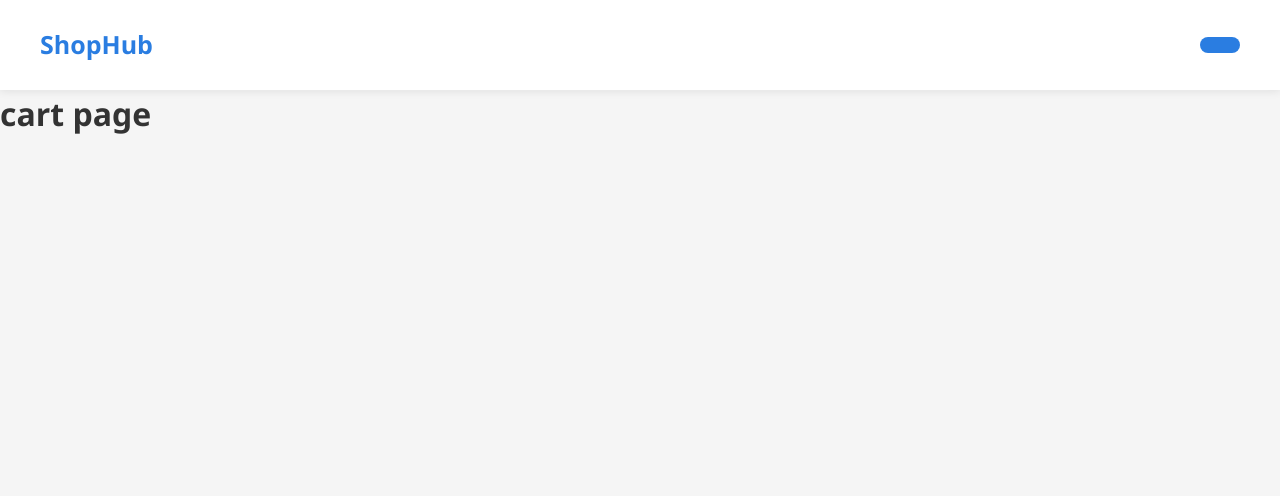
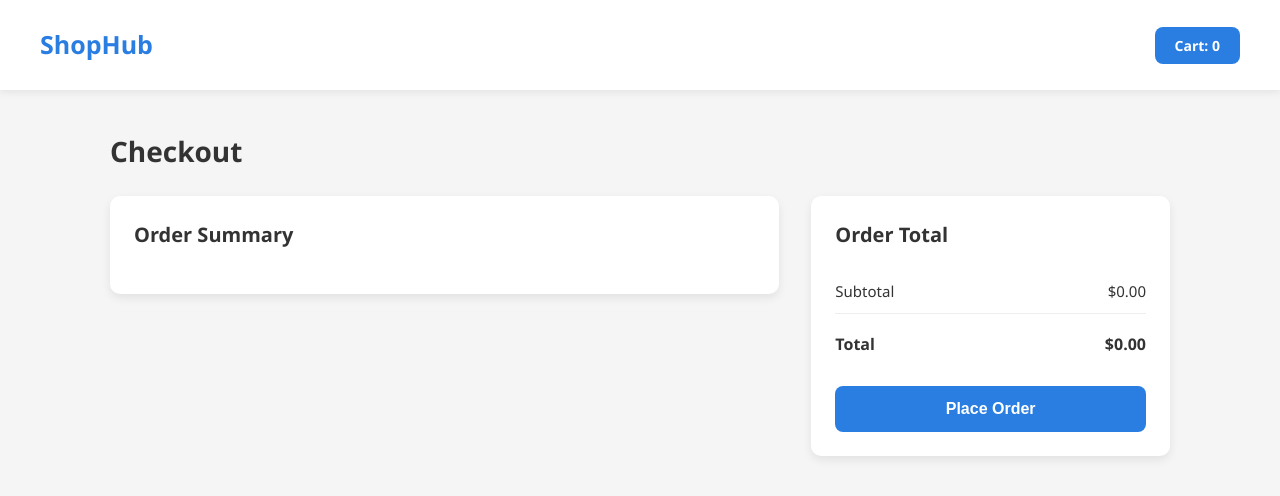
Before and after one commit to Jahazel/shophub, a React (Vite) app: page /cart in a window 1280 px wide. Shown: the top 496 px of the page. Built offline with nearby package versions, Linux system fonts and the light colour scheme.

Commit message:
Add CartPage with dynamic cart rendering

```diff
--- a/src/components/Navbar.jsx
+++ b/src/components/Navbar.jsx
@@ -1,12 +1,19 @@
 import { Link } from "react-router-dom";
+import { useContext } from "react";
+import { CartContext } from "../context/CartContext";
 
 export default function Navbar() {
+  const { cartItems } = useContext(CartContext);
+  const cartCount = cartItems.reduce((total, item) => total + item.quantity, 0);
+
   return (
     <nav>
       <Link to={`/`}>
         <h1 className="logo">ShopHub</h1>
       </Link>
-      <Link to="/cart" className="cart-btn"></Link>
+      <Link to="/cart" className="cart-btn">
+        Cart: {cartCount}
+      </Link>
     </nav>
   );
 }
--- a/src/index.css
+++ b/src/index.css
@@ -175,7 +175,8 @@ body {
 
 .product-buy-btn:hover {
   background-color: #1a6cd0;
-  cursor: pointer;}
+  cursor: pointer;
+}
 
 nav {
   display: flex;
@@ -214,3 +215,141 @@ nav a {
 .cart-btn:hover {
   background-color: #1a6cd0;
 }
+
+.cart-page-container {
+  max-width: 1100px;
+  margin: 40px auto;
+  padding: 0 20px;
+}
+
+.cart-page-container h1 {
+  font-size: 28px;
+  font-weight: 700;
+  margin-bottom: 24px;
+}
+
+.cart-layout {
+  display: flex;
+  gap: 32px;
+  align-items: flex-start;
+}
+
+.order-summary-container {
+  flex: 2;
+  background: #fff;
+  border-radius: 10px;
+  padding: 24px;
+  box-shadow: 0 4px 10px rgba(0, 0, 0, 0.08);
+}
+
+.order-summary-container h2 {
+  font-size: 20px;
+  font-weight: 600;
+  margin-bottom: 20px;
+}
+
+.cart-item {
+  display: flex;
+  align-items: center;
+  gap: 16px;
+  padding: 16px 0;
+  border-bottom: 1px solid #eee;
+}
+
+.cart-item img {
+  width: 80px;
+  height: 80px;
+  object-fit: contain;
+  background: #fafafa;
+  border-radius: 8px;
+  padding: 8px;
+}
+
+.cart-item-info {
+  flex: 1;
+}
+
+.cart-item-title {
+  font-size: 14px;
+  font-weight: 600;
+  margin-bottom: 4px;
+}
+
+.cart-item-price {
+  font-size: 16px;
+  font-weight: 700;
+  color: #2a7de1;
+}
+
+.cart-item-actions {
+  display: flex;
+  flex-direction: column;
+  align-items: flex-end;
+  gap: 8px;
+}
+
+.cart-item-quantity {
+  font-size: 14px;
+  color: #555;
+}
+
+.remove-btn {
+  background: none;
+  border: 1px solid #e74c3c;
+  color: #e74c3c;
+  padding: 4px 12px;
+  border-radius: 6px;
+  font-size: 13px;
+}
+
+.remove-btn:hover {
+  background: #e74c3c;
+  color: white;
+  cursor: pointer;
+}
+
+.total-container {
+  flex: 1;
+  background: #fff;
+  border-radius: 10px;
+  padding: 24px;
+  box-shadow: 0 4px 10px rgba(0, 0, 0, 0.08);
+}
+
+.total-container h2 {
+  font-size: 20px;
+  font-weight: 600;
+  margin-bottom: 20px;
+}
+
+.total-row {
+  display: flex;
+  justify-content: space-between;
+  padding: 10px 0;
+  border-bottom: 1px solid #eee;
+  font-size: 15px;
+}
+
+.total-final {
+  font-weight: 700;
+  font-size: 16px;
+  border-bottom: none;
+  margin-top: 8px;
+}
+
+.place-order-btn {
+  width: 100%;
+  background-color: #2a7de1;
+  color: white;
+  border: none;
+  padding: 14px;
+  border-radius: 8px;
+  font-size: 16px;
+  font-weight: 600;
+  margin-top: 20px;
+}
+
+.place-order-btn:hover {
+  background-color: #1a6cd0;
+  cursor: pointer;
+}
--- a/src/pages/CartPage.jsx
+++ b/src/pages/CartPage.jsx
@@ -1,3 +1,42 @@
+import { useContext } from "react";
+import { CartContext } from "../context/CartContext";
+
 export default function CartPage() {
-  return <h1>cart page </h1>;
+  const { cartItems } = useContext(CartContext);
+
+  return (
+    <div className="cart-page-container">
+      <h1>Checkout</h1>
+      <div className="cart-layout">
+        <div className="order-summary-container">
+          <h2>Order Summary</h2>
+          {cartItems.map(({ id, title, price, image, quantity }) => (
+            <div className="cart-item" key={id}>
+              <img src={image} alt={title} />
+              <div className="cart-item-info">
+                <p className="cart-item-title">{title}</p>
+                <p className="cart-item-price">${price}</p>
+              </div>
+              <div className="cart-item-actions">
+                <p className="cart-item-quantity">Qty: {quantity}</p>
+                <button className="remove-btn">Remove</button>
+              </div>
+            </div>
+          ))}
+        </div>
+        <div className="total-container">
+          <h2>Order Total</h2>
+          <div className="total-row">
+            <p>Subtotal</p>
+            <p>$0.00</p>
+          </div>
+          <div className="total-row total-final">
+            <p>Total</p>
+            <p>$0.00</p>
+          </div>
+          <button className="place-order-btn">Place Order</button>
+        </div>
+      </div>
+    </div>
+  );
 }
```
